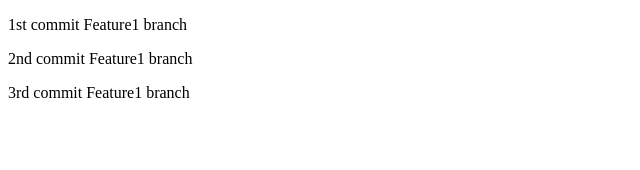
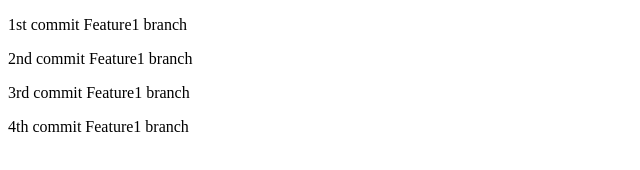
Before and after one commit to Nikita-Kukenko/Learning_Git, a plain HTML site: page index.html in a window 1280 px wide. Shown: the whole page, without its empty margins (0-640 px from the left). Drawn offline with Linux system fonts and the light colour scheme.

Commit message:
4th commit Feature1 branch

```diff
--- a/index.html
+++ b/index.html
@@ -17,5 +17,6 @@
   <p>1st commit Feature1 branch</p>
   <p>2nd commit Feature1 branch</p>
   <p>3rd commit Feature1 branch</p>
+  <p>4th commit Feature1 branch</p>
 </body>
 </html>
```
